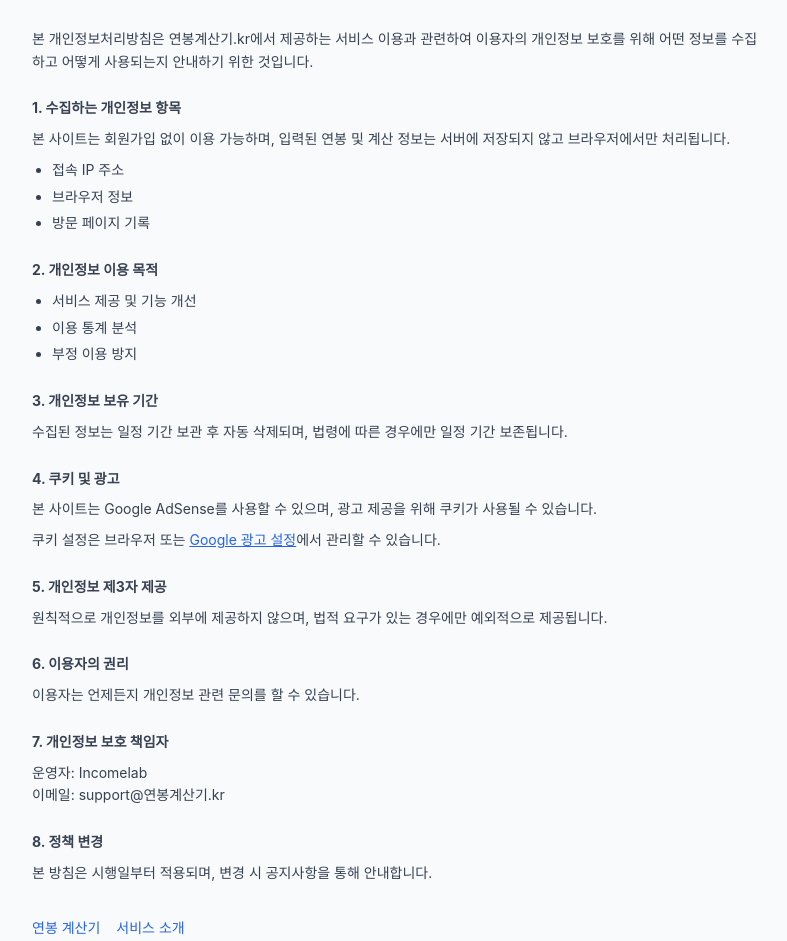
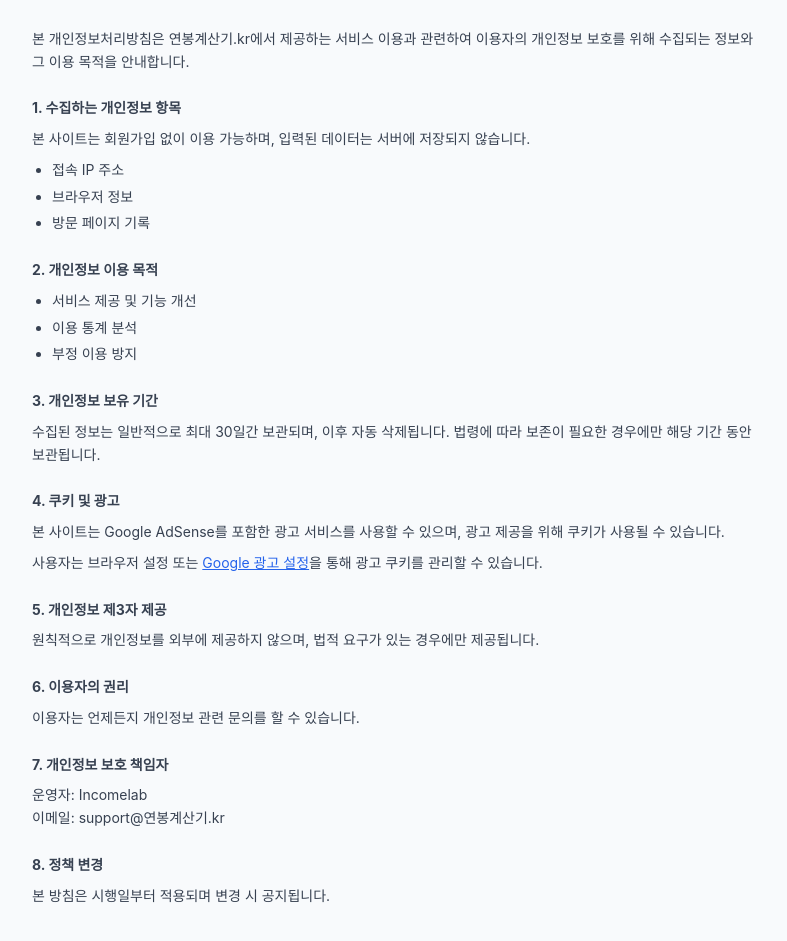
Before and after one commit to YG-coder/salary-calculator, a Next.js app: page /privacy in a window 1280 px wide. Shown: the part 164-1105 px from the top of the page, without its empty margins (240-1027 px from the left). Built offline with nearby package versions, Linux system fonts and the light colour scheme; a web font is replaced by a local one.

Commit message:
SEO: about/privacy 페이지 애드센스 승인 최적화 및 콘텐츠 보강

```diff
--- a/src/app/about/page.tsx
+++ b/src/app/about/page.tsx
@@ -1,6 +1,6 @@
 /**
  * src/app/about/page.tsx
- * 애드센스 승인용 최적화 버전
+ * 애드센스 승인 최적화 최종 버전
  */
 
 import type { Metadata } from 'next'
@@ -12,7 +12,7 @@ import {
 export const metadata: Metadata = {
     title: '서비스 소개',
     description:
-      `${SITE_NAME}은 ${TAX_YEAR}년 기준 연봉 실수령액 계산 서비스입니다.`,
+        `${SITE_NAME}은 ${TAX_YEAR}년 기준 연봉 실수령액을 계산할 수 있는 무료 서비스입니다.`,
     alternates: { canonical: `${SITE_URL}/about` },
     robots: { index: true, follow: true },
 }
@@ -31,10 +31,15 @@ export default function AboutPage() {
 
             <h1 className="text-2xl font-bold mb-6">서비스 소개</h1>
 
-        {/* 🔥 도입부 (중요) */}
+            {/* 🔥 도입부 강화 */}
+            <p className="mb-4">
+                {SITE_NAME}은 누구나 쉽게 연봉 실수령액을 계산할 수 있도록 제공되는
+                무료 온라인 계산기 서비스입니다.
+            </p>
+
             <p className="mb-6">
-          {SITE_NAME}은 누구나 쉽게 연봉 실수령액을 확인할 수 있도록 제공되는
-          무료 온라인 계산기 서비스입니다.
+                사용자는 별도의 회원가입 없이 연봉 정보를 입력하면 국민연금, 건강보험,
+                고용보험 및 소득세를 반영한 실수령액을 즉시 확인할 수 있습니다.
             </p>
 
             {/* 기능 */}
@@ -54,15 +59,19 @@ export default function AboutPage() {
                 <p>이메일: {OPERATOR_EMAIL}</p>
             </section>
 
-        {/* 면책 */}
+            {/* 🔥 면책 강화 */}
             <section className="mb-6">
                 <h2 className="font-bold mb-2">면책 안내</h2>
                 <p>
-            본 서비스는 참고용 계산 결과를 제공하며 실제 세금과 차이가 있을 수 있습니다.
+                    본 서비스에서 제공되는 계산 결과는 참고용이며,
+                    실제 급여 및 세금과 차이가 발생할 수 있습니다.
+                </p>
+                <p className="mt-2">
+                    정확한 세무 처리는 국세청 또는 전문가 상담을 통해 확인하시기 바랍니다.
                 </p>
             </section>
 
-        {/* 🔥 내부 링크 */}
+            {/* 🔥 내부 링크 강화 */}
             <div className="mt-8 flex gap-4">
                 <Link href="/" className="text-blue-600">
                     연봉 계산기
@@ -70,6 +79,9 @@ export default function AboutPage() {
                 <Link href="/privacy" className="text-blue-600">
                     개인정보처리방침
                 </Link>
+                <Link href="/contact" className="text-blue-600">
+                    문의하기
+                </Link>
             </div>
 
         </main>
--- a/src/app/privacy/page.tsx
+++ b/src/app/privacy/page.tsx
@@ -1,6 +1,6 @@
 /**
  * src/app/privacy/page.tsx
- * 개인정보처리방침 (애드센스 승인용 최적화)
+ * 개인정보처리방침 (애드센스 승인 최적화 최종)
  */
 
 import type { Metadata } from "next";
@@ -23,18 +23,16 @@ export default function PrivacyPage() {
             <h1 className="text-2xl font-bold mb-4">개인정보처리방침</h1>
             <p className="text-gray-400 mb-6">시행일: {EFFECTIVE_DATE}</p>
 
-        {/* 🔥 도입부 (애드센스 중요) */}
+            {/* 도입부 */}
             <p className="mb-6">
                 본 개인정보처리방침은 {SITE_NAME}에서 제공하는 서비스 이용과 관련하여
-          이용자의 개인정보 보호를 위해 어떤 정보를 수집하고 어떻게 사용되는지
-          안내하기 위한 것입니다.
+                이용자의 개인정보 보호를 위해 수집되는 정보와 그 이용 목적을 안내합니다.
             </p>
 
             <section className="mb-6">
                 <h2 className="font-bold mb-2">1. 수집하는 개인정보 항목</h2>
                 <p>
-            본 사이트는 회원가입 없이 이용 가능하며, 입력된 연봉 및 계산 정보는
-            서버에 저장되지 않고 브라우저에서만 처리됩니다.
+                    본 사이트는 회원가입 없이 이용 가능하며, 입력된 데이터는 서버에 저장되지 않습니다.
                 </p>
                 <ul className="list-disc pl-5 mt-2 space-y-1">
                     <li>접속 IP 주소</li>
@@ -52,22 +50,25 @@ export default function PrivacyPage() {
                 </ul>
             </section>
 
+            {/* 🔥 보유기간 구체화 */}
             <section className="mb-6">
                 <h2 className="font-bold mb-2">3. 개인정보 보유 기간</h2>
                 <p>
-            수집된 정보는 일정 기간 보관 후 자동 삭제되며, 법령에 따른 경우에만
-            일정 기간 보존됩니다.
+                    수집된 정보는 일반적으로 최대 30일간 보관되며,
+                    이후 자동 삭제됩니다. 법령에 따라 보존이 필요한 경우에만
+                    해당 기간 동안 보관됩니다.
                 </p>
             </section>
 
+            {/* 🔥 광고 설명 강화 */}
             <section className="mb-6">
                 <h2 className="font-bold mb-2">4. 쿠키 및 광고</h2>
                 <p>
-            본 사이트는 Google AdSense를 사용할 수 있으며, 광고 제공을 위해 쿠키가
-            사용될 수 있습니다.
+                    본 사이트는 Google AdSense를 포함한 광고 서비스를 사용할 수 있으며,
+                    광고 제공을 위해 쿠키가 사용될 수 있습니다.
                 </p>
                 <p className="mt-2">
-            쿠키 설정은 브라우저 또는{" "}
+                    사용자는 브라우저 설정 또는{" "}
                     <a
                         href="https://adssettings.google.com"
                         target="_blank"
@@ -76,15 +77,15 @@ export default function PrivacyPage() {
                     >
                         Google 광고 설정
                     </a>
-            에서 관리할 수 있습니다.
+                    을 통해 광고 쿠키를 관리할 수 있습니다.
                 </p>
             </section>
 
             <section className="mb-6">
                 <h2 className="font-bold mb-2">5. 개인정보 제3자 제공</h2>
                 <p>
-            원칙적으로 개인정보를 외부에 제공하지 않으며, 법적 요구가 있는 경우에만
-            예외적으로 제공됩니다.
+                    원칙적으로 개인정보를 외부에 제공하지 않으며,
+                    법적 요구가 있는 경우에만 제공됩니다.
                 </p>
             </section>
 
@@ -104,11 +105,11 @@ export default function PrivacyPage() {
             <section className="mb-6">
                 <h2 className="font-bold mb-2">8. 정책 변경</h2>
                 <p>
-            본 방침은 시행일부터 적용되며, 변경 시 공지사항을 통해 안내합니다.
+                    본 방침은 시행일부터 적용되며 변경 시 공지됩니다.
                 </p>
             </section>
 
-        {/* 🔥 내부 링크 (신뢰도 + SEO) */}
+            {/* 내부 링크 */}
             <div className="mt-8 flex gap-4">
                 <Link href="/" className="text-blue-600">
                     연봉 계산기
@@ -116,6 +117,9 @@ export default function PrivacyPage() {
                 <Link href="/about" className="text-blue-600">
                     서비스 소개
                 </Link>
+                <Link href="/contact" className="text-blue-600">
+                    문의하기
+                </Link>
             </div>
 
         </main>
```
Lines whose indentation alone changed are shown as unchanged.
